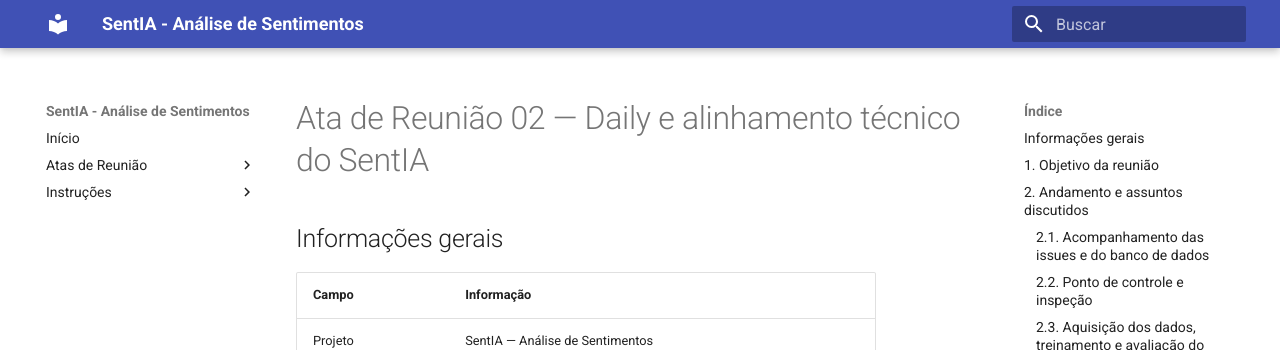
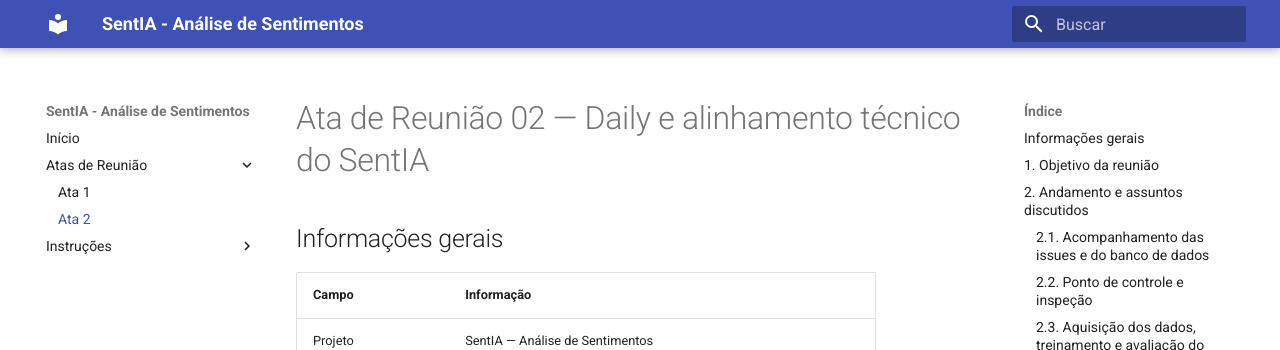
Before and after one commit to FGA0138-MDS-Ajax/2026.2-T03-Liskov, an MkDocs documentation site: the page built from docs/atas-reuniao/ata-reuniao-2.md, in a window 1280 px wide. Shown: the top 350 px of the page. Built offline with MkDocs 1.6.1 and Material for MkDocs 9.7.7, drawn with Linux system fonts in a browser that asks for light colours.

Commit message:
docs: adicionado ata reniao 2 ao git pages

```diff
--- a/mkdocs.yml
+++ b/mkdocs.yml
@@ -10,6 +10,7 @@ nav:
 
   - Atas de Reunião:
       - Ata 1: atas-reuniao/ata-reuniao-1.md
+      - Ata 2: atas-reuniao/ata-reuniao-2.md
 
   - Instruções:
       - MkDocs: instrucoes/instrucoes.md
```
